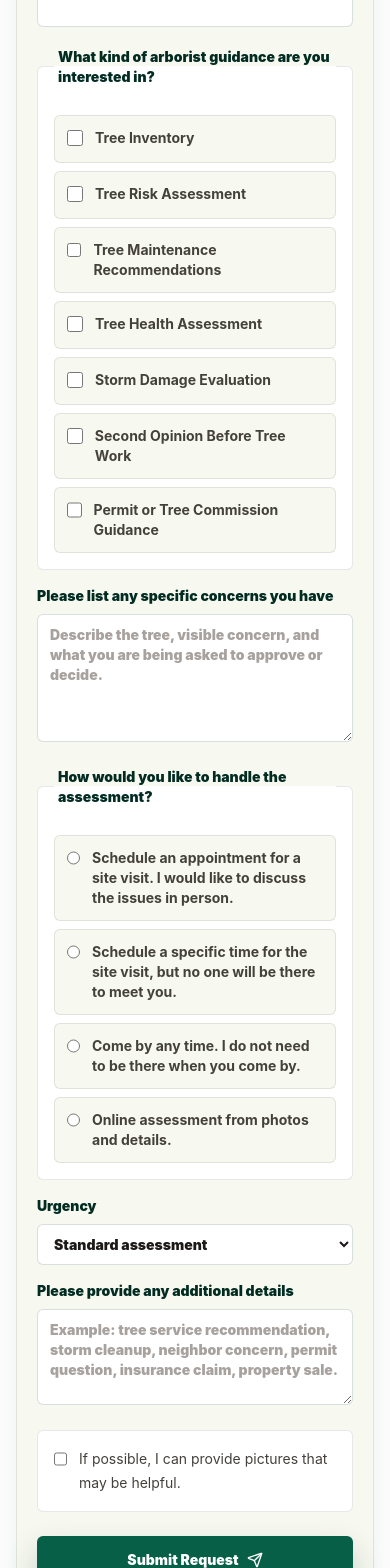
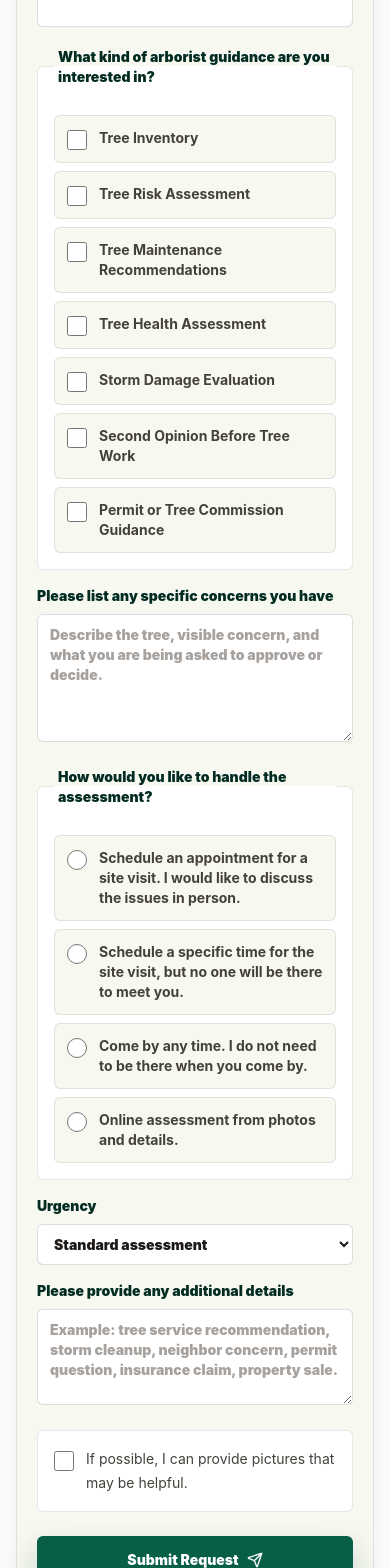
Before and after one commit to TheCryptoArborist/tree251, a Next.js app: page / in a window 390 px wide. Shown: the part 10360-11928 px from the top of the page. Built offline with nearby package versions, Linux system fonts and the light colour scheme; no server answers.

Commit message:
Improve mobile form control tap targets

```diff
--- a/components/ConsultationRequestForm.tsx
+++ b/components/ConsultationRequestForm.tsx
@@ -98,7 +98,7 @@ export function ConsultationRequestForm() {
                 type="checkbox"
                 name="consultation_type"
                 value={interest}
-                className="mt-0.5 size-4 rounded border-emerald-900/30 text-emerald-800"
+                className="mt-0.5 size-5 shrink-0 rounded border-emerald-900/30 text-emerald-800"
               />
               <span>{interest}</span>
             </label>
@@ -130,7 +130,7 @@ export function ConsultationRequestForm() {
                 type="radio"
                 name="assessment_handling"
                 value={option}
-                className="mt-0.5 size-4 border-emerald-900/30 text-emerald-800"
+                className="mt-0.5 size-5 shrink-0 border-emerald-900/30 text-emerald-800"
               />
               <span>{option}</span>
             </label>
@@ -162,7 +162,7 @@ export function ConsultationRequestForm() {
           <input
             type="checkbox"
             name="has_photos"
-            className="mt-1 size-4 rounded border-emerald-900/30 text-emerald-800"
+            className="mt-1 size-5 shrink-0 rounded border-emerald-900/30 text-emerald-800"
           />
           <span>If possible, I can provide pictures that may be helpful.</span>
         </label>
```
